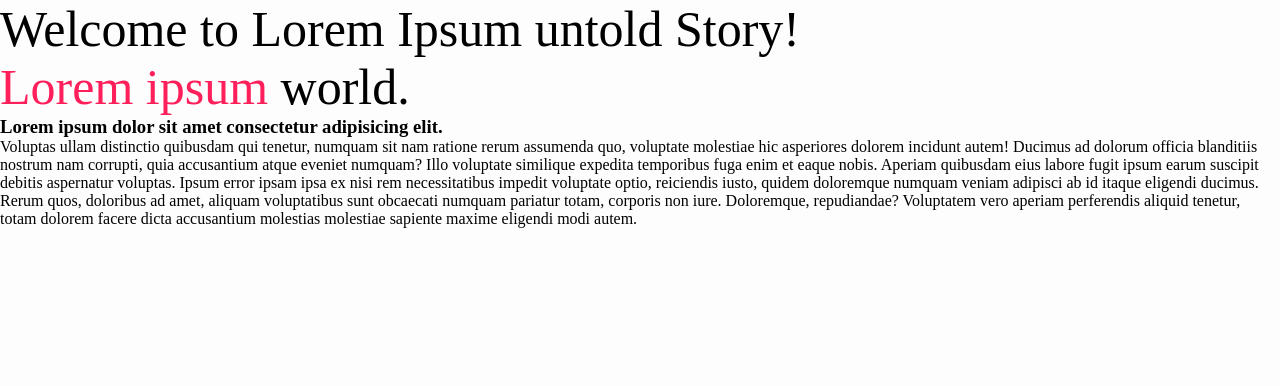
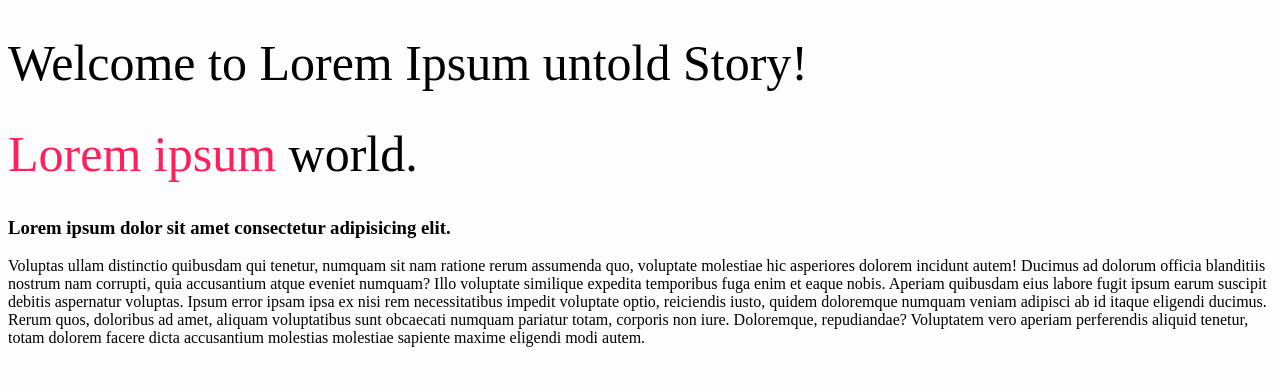
Before and after one commit to AshikPatwary/portfolio-design1, a plain HTML site: page index.html in a window 1280 px wide. Drawn offline with Linux system fonts and the light colour scheme.

Commit message:
style new

```diff
--- a/style.css
+++ b/style.css
@@ -1,10 +1,3 @@
-*{
-    padding: 0;
-    margin: 0;
-    box-sizing: border-box;
-    font-family: 'Times New Roman', Times, serif;
-    overflow: hidden;
-}
 body{
     height: 100vh;
     width: 100%;
```
